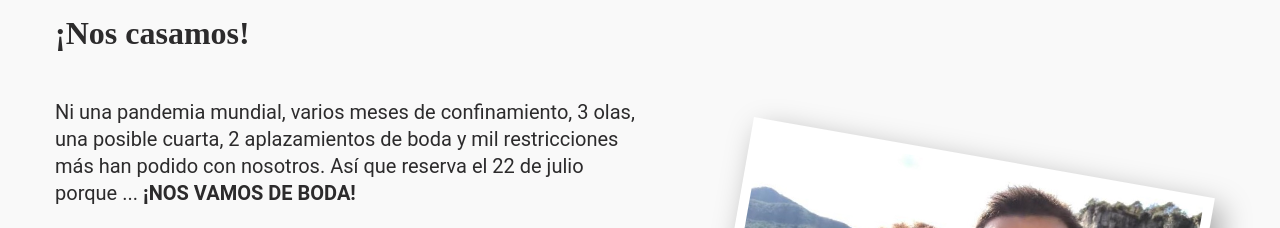
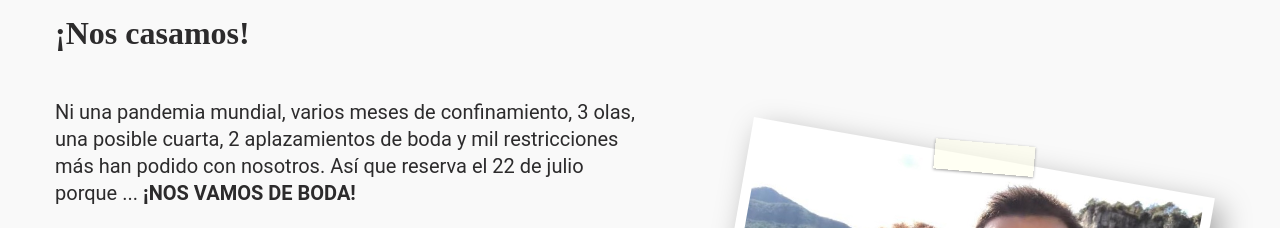
Before and after one commit to maitaneItz/bodaAnnaGerard, a Next.js app: page / in a window 1280 px wide. Shown: the part 840-1068 px from the top of the page. Built offline with nearby package versions, Linux system fonts and the light colour scheme; a web font is replaced by a local one.

Commit message:
Feat: add polaroid decorator

```diff
--- a/components/NosCasamos/NosCasamos.tsx
+++ b/components/NosCasamos/NosCasamos.tsx
@@ -28,7 +28,11 @@ export const NosCasamos = () => {
           </Text>
           <Button>¡Me apunto!</Button>
         </TextWrapper>
-        <StyledPolaroid image="/images/NosCasamos.jpeg" alt="¡Nos casamos!" />
+        <StyledPolaroid
+          image="/images/NosCasamos.jpeg"
+          alt="¡Nos casamos!"
+          tapePositions={["top"]}
+        />
       </Content>
     </>
   );
```
